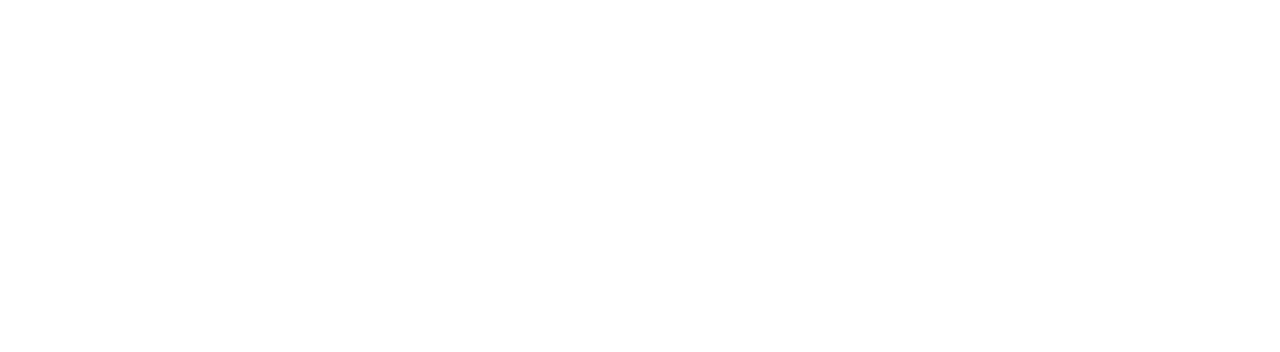
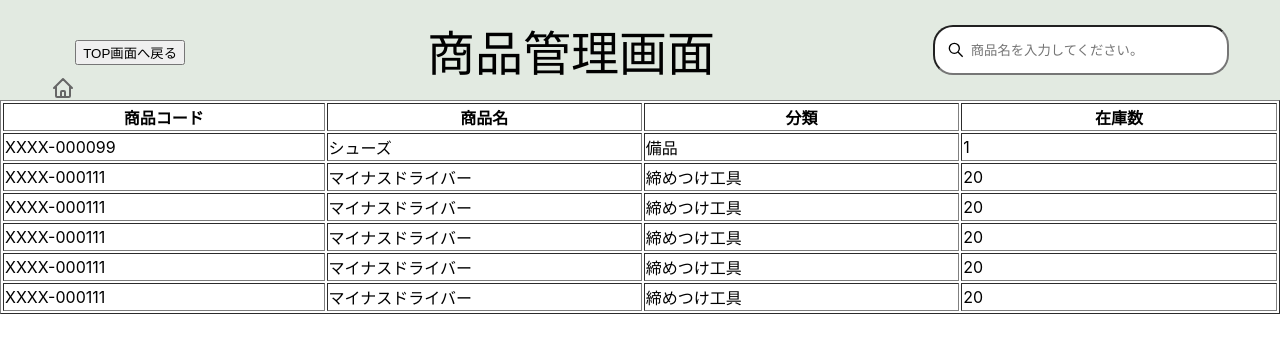
Before and after one commit to furu0202/StockManagementApp, a React (Create React App) app: page / in a window 1280 px wide. Before the commit this address had no page. Shown: the top 352 px of the page. Built offline with nearby package versions, Linux system fonts and the light colour scheme.

Commit message:
Route path 修正

```diff
--- a/src/App.jsx
+++ b/src/App.jsx
@@ -7,7 +7,7 @@
   return (
     <BrowserRouter>
       <Routes>
-        <Route path='/Home/' element={<Home />} />
+        <Route path='/' element={<Home />} />
         <Route path='/Home/' element={<Home />} />
         <Route path='/TOP/' element={<Top />} />
       </Routes>
```
